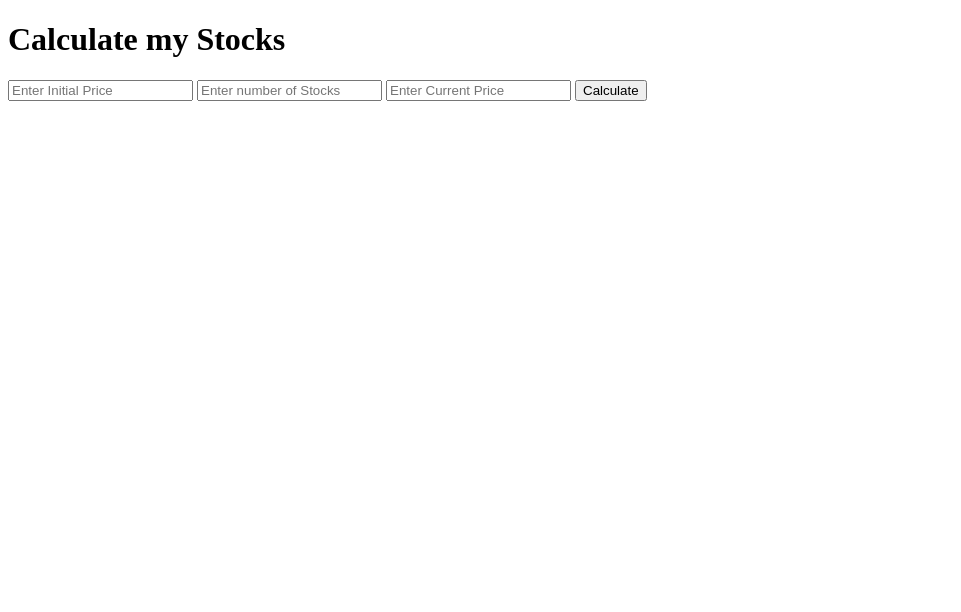
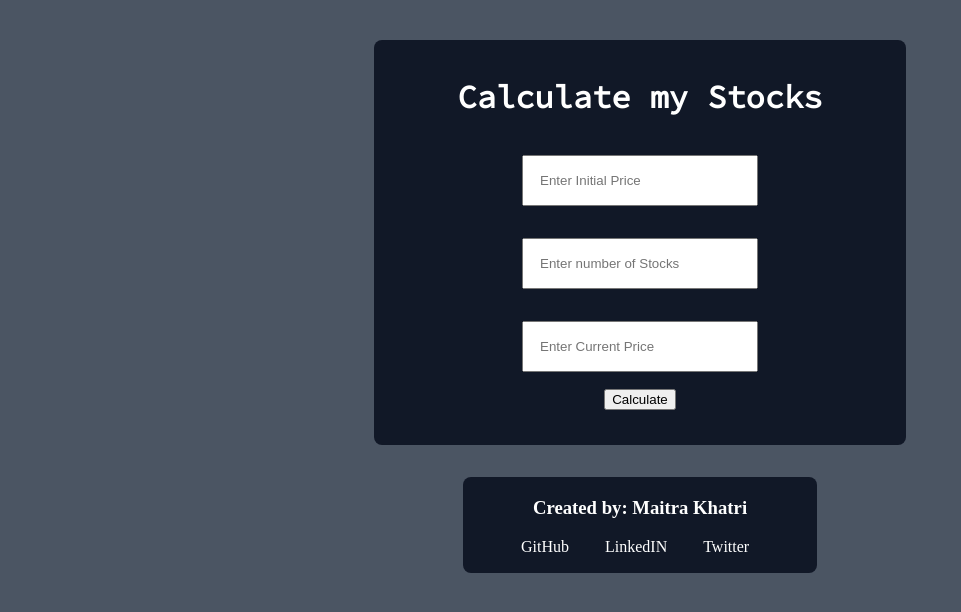
Before and after one commit to maitrakhatri/profir-or-loss, a plain HTML site: page index.html in a window 1280 px wide. Shown: the whole page, without its empty margins (0-961 px from the left). Drawn offline with Linux system fonts and the light colour scheme; a web font is replaced by a local one.

Commit message:
added css

```diff
--- a/index.html
+++ b/index.html
@@ -9,15 +9,32 @@
 </head>
 <body>
 
-<h1>Calculate my Stocks</h1>
+    <div class="empty"></div>
 
-<input type="number" id="initial-price" placeholder="Enter Initial Price">
-<input type="number" id="no-of-stocks" placeholder="Enter number of Stocks">
-<input type="number" id="current-price" placeholder="Enter Current Price">
+    <div class="container">
 
-<button id="calculate-button">Calculate</button>
+        <h1>Calculate my Stocks</h1>
 
-<h2 id="result"></h2>
+        <input type="number" id="initial-price" placeholder="Enter Initial Price"><br>
+        <input type="number" id="no-of-stocks" placeholder="Enter number of Stocks"><br>
+        <input type="number" id="current-price" placeholder="Enter Current Price"><br>
+
+        <button id="calculate-button">Calculate</button><br>
+
+        <h3 id="result"></h3>
+
+    </div>
+
+    <footer class="footer">
+
+        <h3 class="footer-title">Created by: Maitra Khatri</h3>
+        <ul class="unordered">
+
+            <a class="footer-links" href="https://github.com/maitrakhatri" > GitHub</a>
+            <a class="footer-links" href="https://www.linkedin.com/in/maitrakhatri/" > LinkedIN</a>
+            <a class="footer-links" href="https://twitter.com/maitrakhatri" > Twitter</a>
+        </ul>
+    </footer>
 
 </body>
 <script src="app.js"></script>
--- a/style.css
+++ b/style.css
@@ -0,0 +1,64 @@
+@import url('https://fonts.googleapis.com/css2?family=Source+Code+Pro&display=swap');
+@import url('https://fonts.googleapis.com/css2?family=Source+Serif+Pro&display=swap');
+:root{
+    --custombgc: #D1D5DB;
+    --customlight: #4B5563;
+    --customdark: #111827;
+}
+
+body {
+    background: var(--customlight);
+    color: white;
+}
+
+.container {
+    text-align: center;
+    margin-left: auto;
+    margin-right: auto;
+    padding: 1rem;
+    background-color: var(--customdark);
+    border-radius: .5rem;
+    max-width: 500px;
+    font-family: 'Source Code Pro', monospace;
+}
+
+input {
+    padding: 1rem;
+    margin: 1rem;
+    min-width: 200px;;
+
+}
+
+.empty {
+    padding-bottom: 2rem;
+}
+
+.footer {
+    background-color: var(--customdark);
+    border-radius: .5rem;
+    text-align: center;
+    padding: .1rem;
+    margin-top: 2rem;
+    max-width: 350px;
+    margin-left: auto;
+    margin-right: auto;
+    font-family: 'Source Serif Pro', serif;
+
+  }
+
+  .footer-title {
+    color: white;
+    text-align: center;
+    font-weight: bold;
+
+  }
+
+  .footer-links {
+    color: white;
+    text-decoration-line: none;
+    padding: 1rem;
+  }
+
+  .unordered {
+    text-align: justify;
+  }
```
